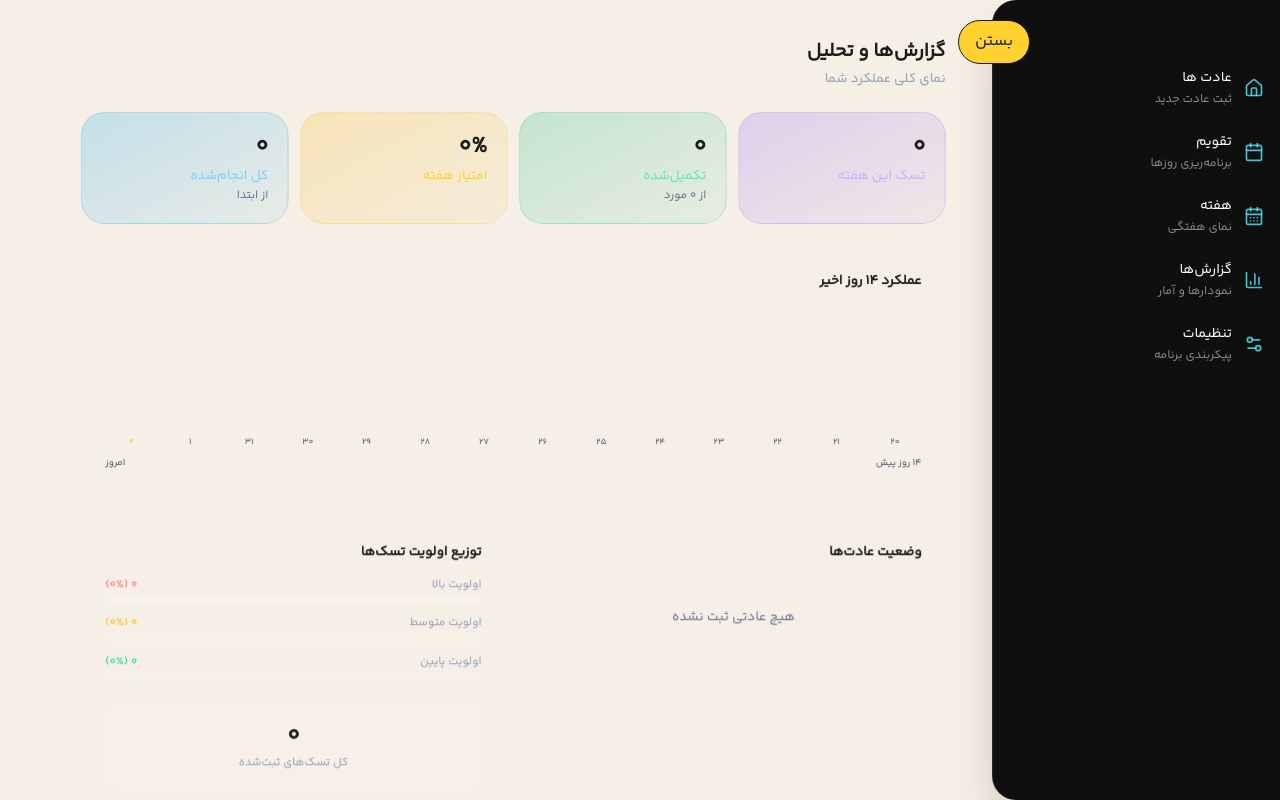
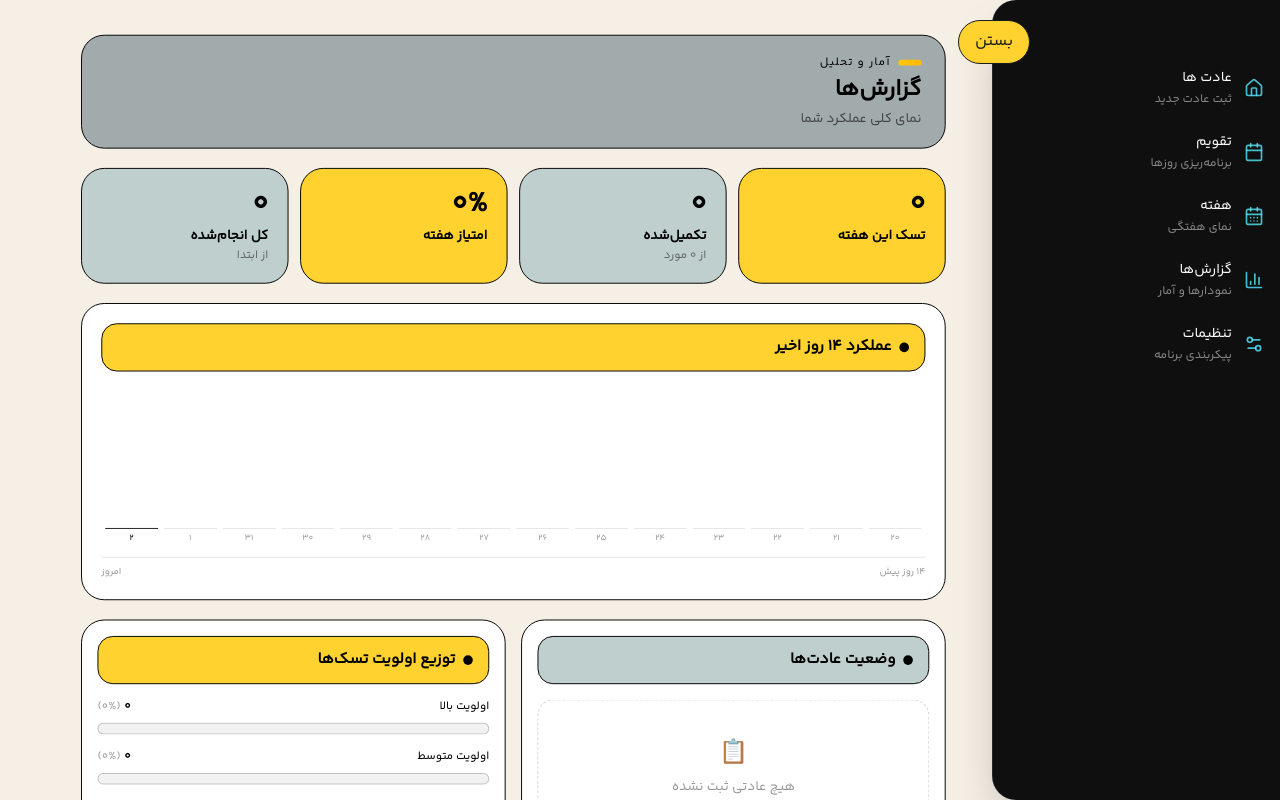
Before and after one commit to MobinaLalani/MyCalendar, a Next.js app: page /reports in a window 1280 px wide. Shown: the top 800 px of the page. Built offline with nearby package versions, Linux system fonts and the light colour scheme.

Commit message:
change style

```diff
--- a/src/features/analytics/index.tsx
+++ b/src/features/analytics/index.tsx
@@ -14,20 +14,21 @@ function calculateStreak(completedDates: string[]): number {
   return streak;
 }
 
-type StatCardProps = { label: string; value: string; sub?: string; color: "violet" | "emerald" | "amber" | "sky" };
+type StatCardProps = {
+  label: string;
+  value: string;
+  sub?: string;
+  bg: "yellow" | "blue" | "white";
+};
 
-function StatCard({ label, value, sub, color }: StatCardProps) {
-  const colorMap = {
-    violet: "from-violet-500/20 to-violet-500/5 border-violet-500/20 text-violet-300",
-    emerald: "from-emerald-500/20 to-emerald-500/5 border-emerald-500/20 text-emerald-300",
-    amber: "from-amber-400/20 to-amber-400/5 border-amber-400/20 text-amber-300",
-    sky: "from-sky-500/20 to-sky-500/5 border-sky-500/20 text-sky-300",
-  };
+function StatCard({ label, value, sub, bg }: StatCardProps) {
+  const bgClass =
+    bg === "yellow" ? "bg-(--yellow)" : bg === "blue" ? "bg-(--lightBlue)" : "bg-white";
   return (
-    <div className={`rounded-3xl border bg-linear-to-br p-5 ${colorMap[color]}`}>
-      <div className="text-2xl font-bold text-(--text-foreground)">{value}</div>
-      <div className="mt-1 text-sm font-medium">{label}</div>
-      {sub && <div className="mt-0.5 text-xs text-slate-500">{sub}</div>}
+    <div className={`rounded-3xl border border-black ${bgClass} p-5`}>
+      <div className="text-3xl font-bold text-black">{value}</div>
+      <div className="mt-1 text-sm font-semibold text-black">{label}</div>
+      {sub && <div className="mt-0.5 text-xs text-black/50">{sub}</div>}
     </div>
   );
 }
@@ -65,9 +66,7 @@ export default function AnalyticsPage() {
   );
   const weekCompleted = weekTasks.filter((t) => t.completed).length;
   const weekScore = weekTasks.length === 0 ? 0 : Math.round((weekCompleted / weekTasks.length) * 100);
-
   const totalCompleted = tasks.filter((t) => t.completed).length;
-
   const maxScore = Math.max(...last14.map((d) => d.score), 1);
 
   const priorityBreakdown = useMemo(() => {
@@ -78,42 +77,59 @@ export default function AnalyticsPage() {
   }, [tasks]);
 
   return (
-    <section className="mx-auto flex min-h-screen w-full flex-col px-4 py-6 sm:px-6 lg:px-8">
-      <div className="mb-6">
-        <h1 className="text-xl font-bold text-(--text-foreground)">گزارش‌ها و تحلیل</h1>
-        <p className="mt-1 text-sm text-slate-400">نمای کلی عملکرد شما</p>
+    <div className="mx-4 flex min-h-[95vh] max-w-full flex-col gap-5 py-5 lg:mx-8">
+      {/* Header */}
+      <div className="relative border border-black px-6 py-5 rounded-3xl bg-[#a2abab]">
+        <div className="mb-1 flex items-center gap-2">
+          <div className="h-1.5 w-6 rounded-full bg-linear-to-r from-yellow-400 to-amber-400" />
+          <span className="text-xs font-medium tracking-widest text-black uppercase">
+            آمار و تحلیل
+          </span>
+        </div>
+        <h1 className="text-2xl font-bold text-black">گزارش‌ها</h1>
+        <p className="mt-1 text-sm text-black/60">نمای کلی عملکرد شما</p>
       </div>
 
       {/* Summary cards */}
-      <div className="mb-6 grid grid-cols-2 gap-3 lg:grid-cols-4">
-        <StatCard label="تسک این هفته" value={String(weekTasks.length)} color="violet" />
-        <StatCard label="تکمیل‌شده" value={String(weekCompleted)} sub={`از ${weekTasks.length} مورد`} color="emerald" />
-        <StatCard label="امتیاز هفته" value={`${weekScore}%`} color="amber" />
-        <StatCard label="کل انجام‌شده" value={String(totalCompleted)} sub="از ابتدا" color="sky" />
+      <div className="grid grid-cols-2 gap-3 lg:grid-cols-4">
+        <StatCard label="تسک این هفته" value={String(weekTasks.length)} bg="yellow" />
+        <StatCard label="تکمیل‌شده" value={String(weekCompleted)} sub={`از ${weekTasks.length} مورد`} bg="blue" />
+        <StatCard label="امتیاز هفته" value={`${weekScore}%`} bg="yellow" />
+        <StatCard label="کل انجام‌شده" value={String(totalCompleted)} sub="از ابتدا" bg="blue" />
       </div>
 
-      {/* 14-day productivity bar chart */}
-      <div className="mb-6 rounded-3xl border border-white/10 bg-white/5 p-6 backdrop-blur">
-        <h2 className="mb-5 text-sm font-semibold text-(--text-foreground)">عملکرد ۱۴ روز اخیر</h2>
-        <div className="flex h-36 items-end gap-1.5">
+      {/* 14-day bar chart */}
+      <div className="rounded-3xl border border-black bg-white p-5">
+        {/* panel header */}
+        <div className="mb-5 flex items-center gap-2 rounded-2xl border border-black bg-(--yellow) px-4 py-3">
+          <div className="h-2.5 w-2.5 rounded-full bg-black" />
+          <h2 className="font-bold text-black">عملکرد ۱۴ روز اخیر</h2>
+        </div>
+
+        <div className="flex h-40 items-end gap-1.5 px-1">
           {last14.map((day) => (
             <div key={day.dateKey} className="flex flex-1 flex-col items-center gap-1">
               <div className="flex w-full flex-1 items-end">
                 <div
-                  className={`w-full rounded-t-md transition-all ${
-                    day.isToday ? "bg-amber-400" : day.score > 0 ? "bg-white/30" : "bg-white/8"
+                  className={`w-full rounded-t-lg border-x border-t transition-all ${
+                    day.isToday
+                      ? "border-black bg-black"
+                      : day.score > 0
+                        ? "border-black/30 bg-(--yellow)"
+                        : "border-black/10 bg-black/6"
                   }`}
-                  style={{ height: `${Math.max((day.score / maxScore) * 100, day.total > 0 ? 6 : 2)}%` }}
+                  style={{ height: `${Math.max((day.score / maxScore) * 100, day.total > 0 ? 8 : 3)}%` }}
                   title={`${day.score}% — ${day.completed}/${day.total}`}
                 />
               </div>
-              <span className={`text-[9px] ${day.isToday ? "text-amber-400" : "text-slate-600"}`}>
+              <span className={`text-[9px] font-medium ${day.isToday ? "text-black font-bold" : "text-black/40"}`}>
                 {day.persian.day}
               </span>
             </div>
           ))}
         </div>
-        <div className="mt-2 flex justify-between text-[10px] text-slate-600">
+
+        <div className="mt-3 flex justify-between border-t border-black/10 pt-2 text-[10px] text-black/40">
           <span>۱۴ روز پیش</span>
           <span>امروز</span>
         </div>
@@ -121,26 +137,37 @@ export default function AnalyticsPage() {
 
       <div className="grid gap-4 lg:grid-cols-2">
         {/* Habit stats */}
-        <div className="rounded-3xl border border-white/10 bg-white/5 p-6 backdrop-blur">
-          <h2 className="mb-4 text-sm font-semibold text-(--text-foreground)">وضعیت عادت‌ها</h2>
+        <div className="rounded-3xl border border-black bg-white p-4">
+          <div className="mb-4 flex items-center gap-2 rounded-2xl border border-black bg-(--lightBlue) px-4 py-3">
+            <div className="h-2.5 w-2.5 rounded-full bg-black" />
+            <h2 className="font-bold text-black">وضعیت عادت‌ها</h2>
+          </div>
+
           {habitStats.length === 0 ? (
-            <div className="py-8 text-center text-sm text-slate-500">هیچ عادتی ثبت نشده</div>
+            <div className="flex flex-col items-center gap-2 rounded-2xl border border-dashed border-black/20 py-10 text-center">
+              <span className="text-2xl">📋</span>
+              <span className="text-sm text-black/40">هیچ عادتی ثبت نشده</span>
+            </div>
           ) : (
-            <div className="space-y-3">
+            <div className="space-y-2">
               {habitStats.map((habit) => (
                 <div
                   key={habit.id}
-                  className="flex items-center justify-between rounded-2xl border border-white/10 bg-white/5 px-4 py-3"
+                  className="flex items-center justify-between rounded-2xl border border-black bg-white px-4 py-3"
                 >
                   <div className="min-w-0 flex-1">
-                    <div className="truncate text-sm font-medium text-(--text-foreground)">{habit.HabitName}</div>
-                    <div className="mt-0.5 text-xs text-slate-400">{habit.totalCompleted} بار انجام شده</div>
+                    <div className="truncate text-sm font-semibold text-black">{habit.HabitName}</div>
+                    <div className="mt-0.5 text-xs text-black/40">{habit.totalCompleted} بار انجام شده</div>
                   </div>
-                  <div className="shrink-0 text-right">
+                  <div className="shrink-0">
                     {habit.streak > 0 ? (
-                      <span className="font-bold text-amber-400">🔥 {habit.streak} روز</span>
+                      <span className="rounded-full border border-black bg-(--yellow) px-2.5 py-1 text-xs font-bold text-black">
+                        🔥 {habit.streak} روز
+                      </span>
                     ) : (
-                      <span className="text-xs text-slate-600">بدون streak</span>
+                      <span className="rounded-full border border-black/15 bg-black/5 px-2 py-1 text-xs text-black/30">
+                        بدون streak
+                      </span>
                     )}
                   </div>
                 </div>
@@ -150,25 +177,32 @@ export default function AnalyticsPage() {
         </div>
 
         {/* Priority breakdown */}
-        <div className="rounded-3xl border border-white/10 bg-white/5 p-6 backdrop-blur">
-          <h2 className="mb-4 text-sm font-semibold text-(--text-foreground)">توزیع اولویت تسک‌ها</h2>
-          <div className="space-y-3">
+        <div className="rounded-3xl border border-black bg-white p-4">
+          <div className="mb-4 flex items-center gap-2 rounded-2xl border border-black bg-(--yellow) px-4 py-3">
+            <div className="h-2.5 w-2.5 rounded-full bg-black" />
+            <h2 className="font-bold text-black">توزیع اولویت تسک‌ها</h2>
+          </div>
+
+          <div className="space-y-4">
             {[
-              { label: "اولویت بالا", count: priorityBreakdown.high, color: "bg-red-500", textColor: "text-red-400" },
-              { label: "اولویت متوسط", count: priorityBreakdown.medium, color: "bg-amber-400", textColor: "text-amber-400" },
-              { label: "اولویت پایین", count: priorityBreakdown.low, color: "bg-emerald-500", textColor: "text-emerald-400" },
+              { label: "اولویت بالا", count: priorityBreakdown.high, bar: "bg-red-500" },
+              { label: "اولویت متوسط", count: priorityBreakdown.medium, bar: "bg-(--yellow)" },
+              { label: "اولویت پایین", count: priorityBreakdown.low, bar: "bg-emerald-500" },
             ].map((item) => {
               const total = tasks.length || 1;
               const pct = Math.round((item.count / total) * 100);
               return (
                 <div key={item.label}>
-                  <div className="mb-1 flex justify-between text-xs">
-                    <span className="text-slate-400">{item.label}</span>
-                    <span className={item.textColor}>{item.count} ({pct}%)</span>
+                  <div className="mb-2 flex justify-between text-xs">
+                    <span className="font-medium text-black">{item.label}</span>
+                    <span className="font-bold text-black">
+                      {item.count}
+                      <span className="mr-1 font-normal text-black/40">({pct}%)</span>
+                    </span>
                   </div>
-                  <div className="h-2 w-full rounded-full bg-white/10 overflow-hidden">
+                  <div className="h-3 w-full overflow-hidden rounded-full border border-black/20 bg-black/5">
                     <div
-                      className={`h-2 rounded-full transition-all ${item.color}`}
+                      className={`h-3 rounded-full transition-all ${item.bar}`}
                       style={{ width: `${pct}%` }}
                     />
                   </div>
@@ -177,12 +211,12 @@ export default function AnalyticsPage() {
             })}
           </div>
 
-          <div className="mt-6 rounded-2xl border border-white/10 bg-white/5 p-4 text-center">
-            <div className="text-2xl font-bold text-(--text-foreground)">{tasks.length}</div>
-            <div className="mt-1 text-xs text-slate-400">کل تسک‌های ثبت‌شده</div>
+          <div className="mt-6 rounded-2xl border border-black bg-(--lightBlue) p-4 text-center">
+            <div className="text-3xl font-bold text-black">{tasks.length}</div>
+            <div className="mt-1 text-xs font-medium text-black/60">کل تسک‌های ثبت‌شده</div>
           </div>
         </div>
       </div>
-    </section>
+    </div>
   );
 }
--- a/src/features/weekSheet/index.tsx
+++ b/src/features/weekSheet/index.tsx
@@ -15,12 +15,6 @@ import {
 import { getTasksForDate } from "../calendar/utils/tasks";
 import type { PlannerTask } from "../calendar/types/calendar.types";
 
-const PRIORITY_COLOR: Record<string, string> = {
-  high: "#ef4444",
-  medium: "#f59e0b",
-  low: "#22c55e",
-};
-
 export default function WeeklyView() {
   const router = useRouter();
   const [tasks] = useState<PlannerTask[]>(loadPlannerTasks);
@@ -32,9 +26,7 @@ export default function WeeklyView() {
   const weekLabel = useMemo(() => {
     const start = getPersianDateParts(weekDays[0]);
     const end = getPersianDateParts(weekDays[6]);
-    if (start.month === end.month) {
-      return `${start.monthName} ${start.year}`;
-    }
+    if (start.month === end.month) return `${start.monthName} ${start.year}`;
     return `${start.monthName} — ${end.monthName} ${start.year}`;
   }, [weekDays]);
 
@@ -43,34 +35,41 @@ export default function WeeklyView() {
   const goToThisWeek = () => setAnchorDate(new Date());
 
   return (
-    <section className="mx-auto flex min-h-screen w-full flex-col px-4 py-6 sm:px-6 lg:px-8">
+    <div className="mx-4 flex min-h-[95vh] max-w-full flex-col gap-5 py-5 lg:mx-8">
       {/* Header */}
-      <div className="mb-6 flex flex-wrap items-center justify-between gap-4">
+      <div className="relative border border-black px-6 py-5 rounded-3xl bg-[#a2abab]">
+        <div className="flex flex-wrap items-center justify-between gap-4">
           <div>
-          <h1 className="text-xl font-bold text-(--text-foreground)">
-            نمای هفتگی
-          </h1>
-          <p className="mt-1 text-sm text-slate-400">{weekLabel}</p>
+            <div className="mb-1 flex items-center gap-2">
+              <div className="h-1.5 w-6 rounded-full bg-linear-to-r from-yellow-400 to-amber-400" />
+              <span className="text-xs font-medium tracking-widest text-black uppercase">
+                برنامه‌ریزی هفتگی
+              </span>
             </div>
+            <h1 className="text-2xl font-bold text-black">نمای هفتگی</h1>
+            <p className="mt-1 text-sm text-black/60">{weekLabel}</p>
+          </div>
+
           <div className="flex items-center gap-2">
             <button
               onClick={goToPrevWeek}
-            className="flex h-9 w-9 items-center justify-center rounded-xl border border-white/10 bg-white/5 text-(--text-foreground) transition hover:bg-white/10"
+              className="flex h-9 w-9 items-center justify-center rounded-xl border border-black bg-(--lightBlue) text-black transition hover:opacity-80"
             >
               <ChevronDownIcon className="rotate-270" />
             </button>
             <button
               onClick={goToThisWeek}
-            className="rounded-xl border border-amber-400/30 bg-amber-400/10 px-4 py-2 text-sm font-medium text-amber-400 transition hover:bg-amber-400/20"
+              className="rounded-xl border border-black bg-(--yellow) px-4 py-2 text-sm font-semibold text-black transition hover:opacity-80"
             >
               این هفته
             </button>
             <button
               onClick={goToNextWeek}
-            className="flex h-9 w-9 items-center justify-center rounded-xl border border-white/10 bg-white/5 text-(--text-foreground) transition hover:bg-white/10"
+              className="flex h-9 w-9 items-center justify-center rounded-xl border border-black bg-(--lightBlue) text-black transition hover:opacity-80"
             >
               <ChevronDownIcon className="rotate-90" />
             </button>
+          </div>
         </div>
       </div>
 
@@ -81,72 +80,83 @@ export default function WeeklyView() {
           const persian = getPersianDateParts(day);
           const dayTasks = getTasksForDate(tasks, dateKey);
           const isToday = dateKey === todayKey;
+          const hasTasks = dayTasks.length > 0;
           const completedCount = dayTasks.filter((t) => t.completed).length;
+
+          const cardBg = isToday
+            ? "bg-(--yellow)"
+            : hasTasks
+              ? "bg-(--lightBlue)"
+              : "bg-white";
 
           return (
             <div
               key={dateKey}
               onClick={() => router.push(`/DaySheet?date=${dateKey}`)}
-              className={`flex cursor-pointer flex-col bg-(--gray) rounded-3xl border p-3 transition-all hover:scale-[1.01] hover:shadow-lg ${
-                isToday ? "border-black  border-3 " : "border-white/10 "
-              }`}
+              className={`flex cursor-pointer flex-col rounded-3xl border border-black transition-all hover:scale-[1.01] hover:shadow-md ${cardBg} ${isToday ? "border-2" : ""}`}
             >
               {/* Day header */}
-              <div className="mb-3 text-center">
-                <div
-                  className={`text-[11px] font-medium ${isToday ? "text-amber-400" : "text-slate-400"}`}
-                >
+              <div className="px-3 pt-3 pb-2 text-center">
+                <div className="text-[11px] font-medium text-black/50">
                   {WEEKDAY_LABELS[i]}
                 </div>
+
                 <div
-                  className={`mt-1 text-xl font-bold ${isToday ? "text-amber-400" : "text-(--text-foreground)"}`}
+                  className={`mt-1 inline-flex h-8 w-8 items-center justify-center rounded-full text-base font-bold ${
+                    isToday
+                      ? "bg-black text-white"
+                      : "text-black"
+                  }`}
                 >
                   {persian.day}
                 </div>
-                {dayTasks.length > 0 && (
-                  <div className="mt-1 text-[10px] text-slate-500">
+
+                {hasTasks && (
+                  <div className="mt-1">
+                    <span className={`rounded-full border border-black px-1.5 py-0.5 text-[9px] font-semibold ${isToday ? "bg-black text-white" : "bg-(--yellow) text-black"}`}>
                       {completedCount}/{dayTasks.length}
+                    </span>
                   </div>
                 )}
               </div>
 
-              {/* Task pills */}
-              <div className="flex-1 space-y-1 overflow-hidden">
+              {/* Content area — notebook lines */}
+              <div
+                className="flex-1 overflow-hidden rounded-b-3xl px-2 pb-3 space-y-1"
+                style={{
+                  backgroundImage: `repeating-linear-gradient(
+                    to bottom,
+                    transparent,
+                    transparent 23px,
+                    rgba(0,0,0,0.08) 23px,
+                    rgba(0,0,0,0.08) 24px
+                  )`,
+                }}
+              >
                 {dayTasks.slice(0, 5).map((task) => (
                   <div
                     key={task.id}
-                    className={`rounded-lg px-2 py-1 text-[10px] leading-tight truncate text-white ${
-                      task.completed ? "opacity-50 line-through" : ""
+                    className={`rounded-lg border border-black bg-white px-2 py-1 text-[10px] leading-tight truncate ${
+                      task.completed ? "text-black/35 line-through" : "text-black"
                     }`}
-                    style={{ backgroundColor: `${task.color || "#60a5fa"}bb` }}
+                    style={{
+                      borderRightWidth: 3,
+                      borderRightColor: task.color || "#FFD230",
+                    }}
                   >
-                    {task.priority && task.priority !== "medium" && (
-                      <span
-                        className="mr-1 inline-block h-1.5 w-1.5 rounded-full"
-                        style={{
-                          backgroundColor: PRIORITY_COLOR[task.priority],
-                        }}
-                      />
-                    )}
                     {task.title}
                   </div>
                 ))}
                 {dayTasks.length > 5 && (
-                  <div className="px-1 text-[10px] text-slate-500">
+                  <div className="rounded-lg border border-black bg-(--yellow) px-2 py-0.5 text-center text-[9px] font-semibold text-black">
                     +{dayTasks.length - 5} بیشتر
                   </div>
                 )}
               </div>
-
-              {dayTasks.length === 0 && (
-                <div className="flex-1 flex items-center justify-center text-[10px] text-slate-600">
-                  خالی
-                </div>
-              )}
             </div>
           );
         })}
       </div>
-    </section>
+    </div>
   );
 }
```
Lines whose indentation alone changed are shown as unchanged.
